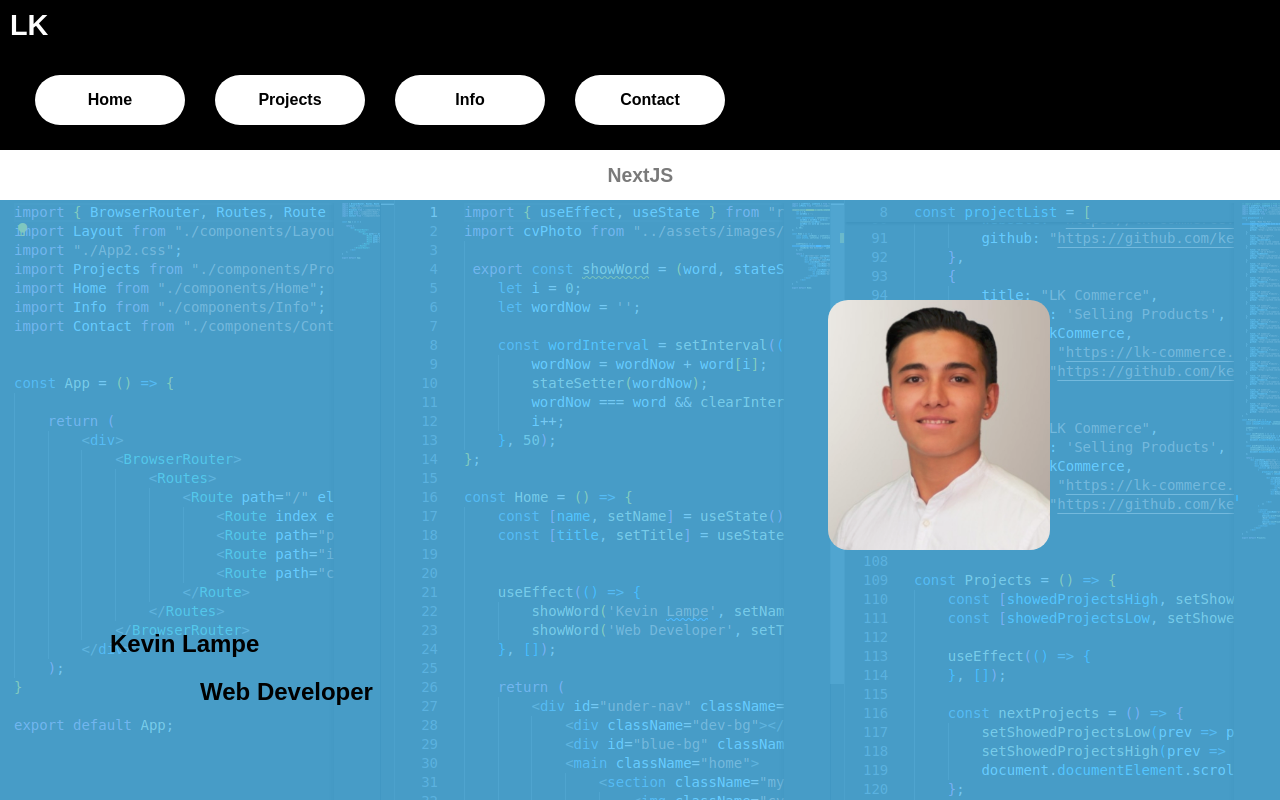
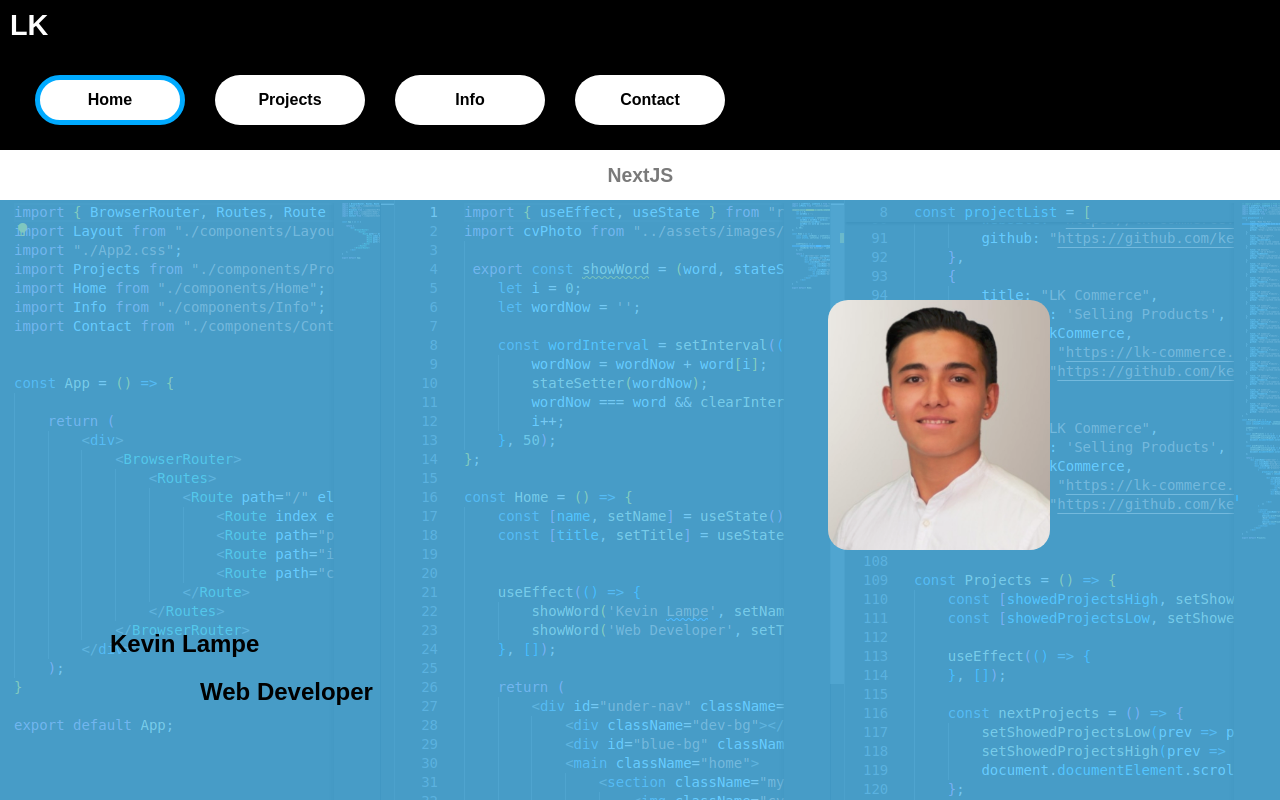
Before and after one commit to kevinlampe1998/kevinlampeDotCom, a React (Vite) app: page / in a window 1280 px wide. Shown: the top 800 px of the page. Built offline with nearby package versions, Linux system fonts and the light colour scheme.

Commit message:
set home btn at start with blue border

```diff
--- a/src/App.jsx
+++ b/src/App.jsx
@@ -1,4 +1,5 @@
 import { BrowserRouter, Routes, Route } from "react-router-dom";
+import { useState, createContext } from "react";
 import Layout from "./components/Layout";
 import "./App2.css";
 import Projects from "./components/Projects";
@@ -6,11 +7,13 @@ import Home from "./components/Home";
 import Info from "./components/Info";
 import Contact from "./components/Contact";
 
+export const TheContext = createContext();
 
 const App = () => {
+    const [currentPage, setCurrentPage] = useState();
 
     return (
-        <div>
+        <TheContext.Provider value={{currentPage, setCurrentPage}}>
             <BrowserRouter>
                 <Routes>
                     <Route path="/" element={<Layout />}>
@@ -21,7 +24,7 @@ const App = () => {
                     </Route>
                 </Routes>
             </BrowserRouter>
-        </div>
+        </TheContext.Provider>
     );
 }
 
--- a/src/App2.css
+++ b/src/App2.css
@@ -59,6 +59,10 @@ nav>*:visited {
 
 nav>* {
     width: 80px;
+}
+
+nav>*:first-child {
+    border: 5px solid #0af;
 }
 
 /* --------- header ------------------- */
--- a/src/components/Home.jsx
+++ b/src/components/Home.jsx
@@ -1,7 +1,7 @@
 import { useEffect, useState } from "react";
 import cvPhoto from "../assets/images/cv-photo.jpg";
 
- export const showWord = (word, stateSetter) => {
+const showWord = (word, stateSetter) => {
     let i = 0;
     let wordNow = '';
 
@@ -16,7 +16,6 @@ import cvPhoto from "../assets/images/cv-photo.jpg";
 const Home = () => {
     const [name, setName] = useState();
     const [title, setTitle] = useState();
-
 
     useEffect(() => {
         showWord('Kevin Lampe', setName);
--- a/src/components/Info.jsx
+++ b/src/components/Info.jsx
@@ -83,7 +83,6 @@ const Info = () => {
 
         const vert2 = setInterval(() => {
             showInfo2(infoText2[i2], i2);
-            console.log(sentences2);
             i2++;
             if (i2 === infoText2.length) clearInterval(vert2);
         }, 100);
@@ -110,7 +109,7 @@ const Info = () => {
     }, []);
 
     useEffect(() => {
-        console.log(sentences2);
+        // console.log(sentences2);
     }, [sentences2]);
 
     return (
```
